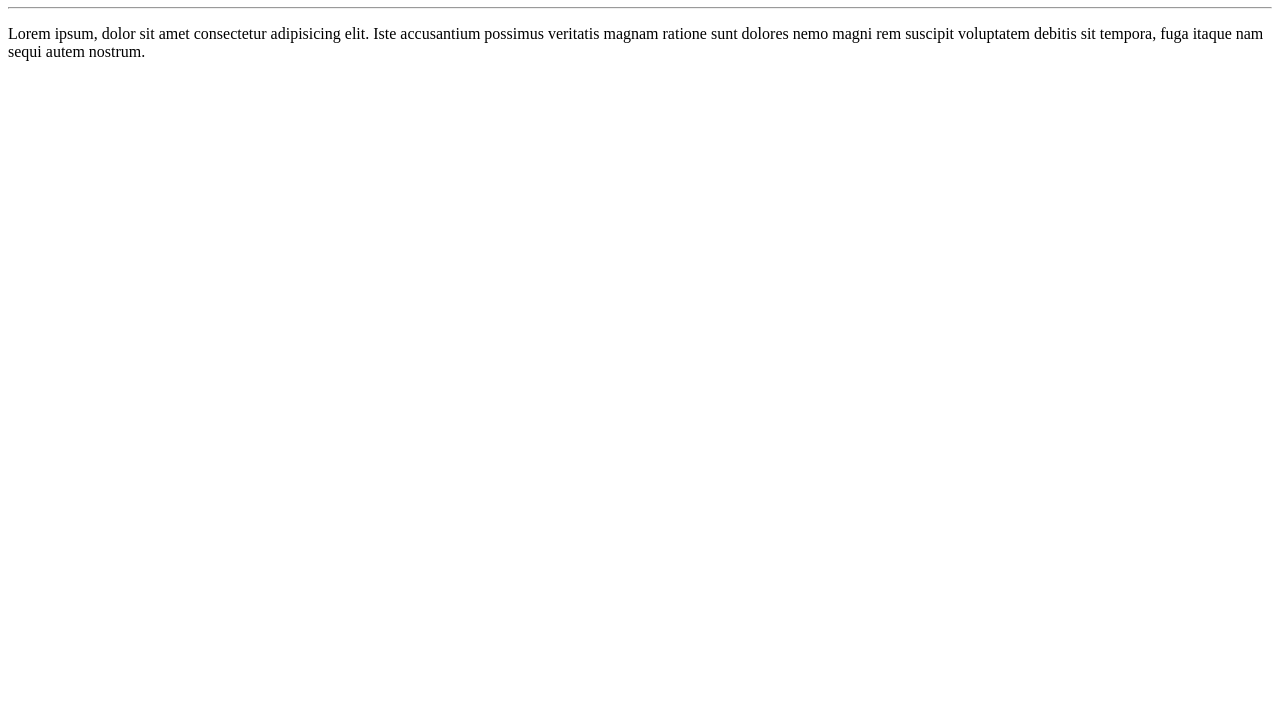
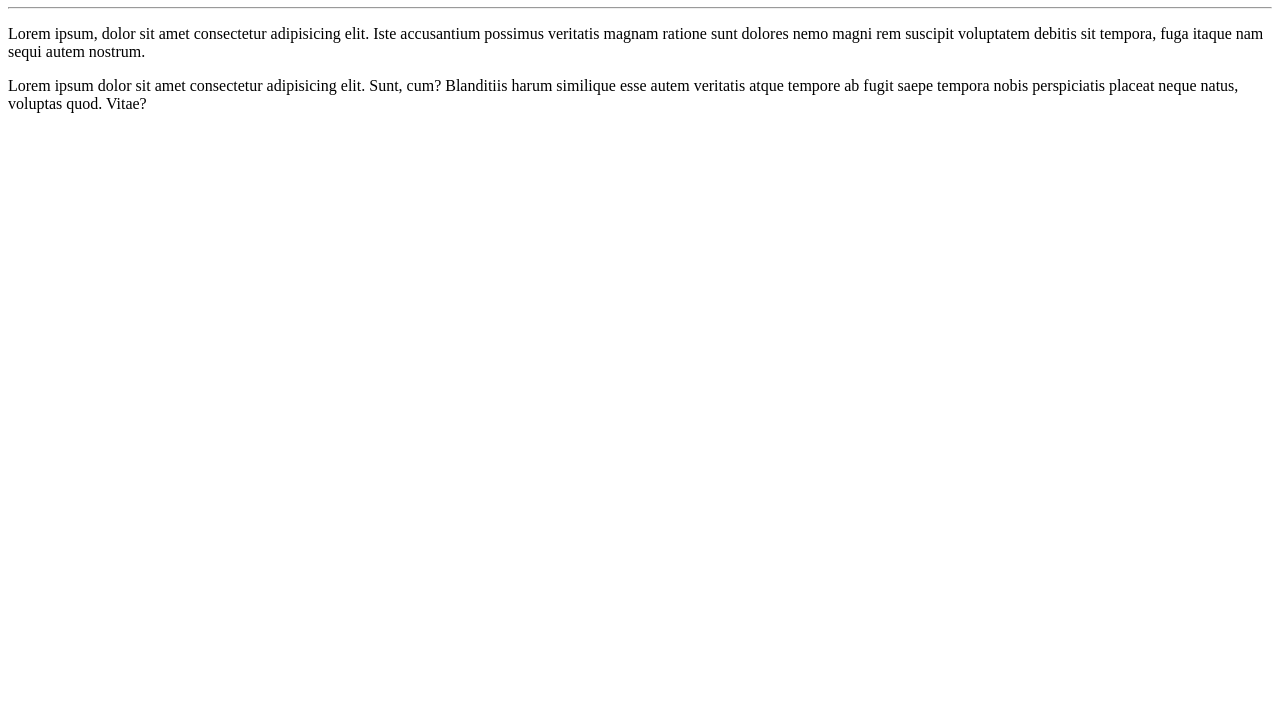
Before and after one commit to PauloVictorDAquino3/ola-mundo, a plain HTML site: page ola_mundo/index.html in a window 1280 px wide. Shown: the part 73-800 px from the top of the page. Drawn offline with Linux system fonts and the light colour scheme.

Commit message:
adicionei + um paragrafo.

```diff
--- a/ola_mundo/index.html
+++ b/ola_mundo/index.html
@@ -10,5 +10,6 @@
     <h1>Olá, mundo!</h1>
     <hr>
     <p>Lorem ipsum, dolor sit amet consectetur adipisicing elit. Iste accusantium possimus veritatis magnam ratione sunt dolores nemo magni rem suscipit voluptatem debitis sit tempora, fuga itaque nam sequi autem nostrum.</p>
+    <p>Lorem ipsum dolor sit amet consectetur adipisicing elit. Sunt, cum? Blanditiis harum similique esse autem veritatis atque tempore ab fugit saepe tempora nobis perspiciatis placeat neque natus, voluptas quod. Vitae?</p>
 </body>
 </html>
```
